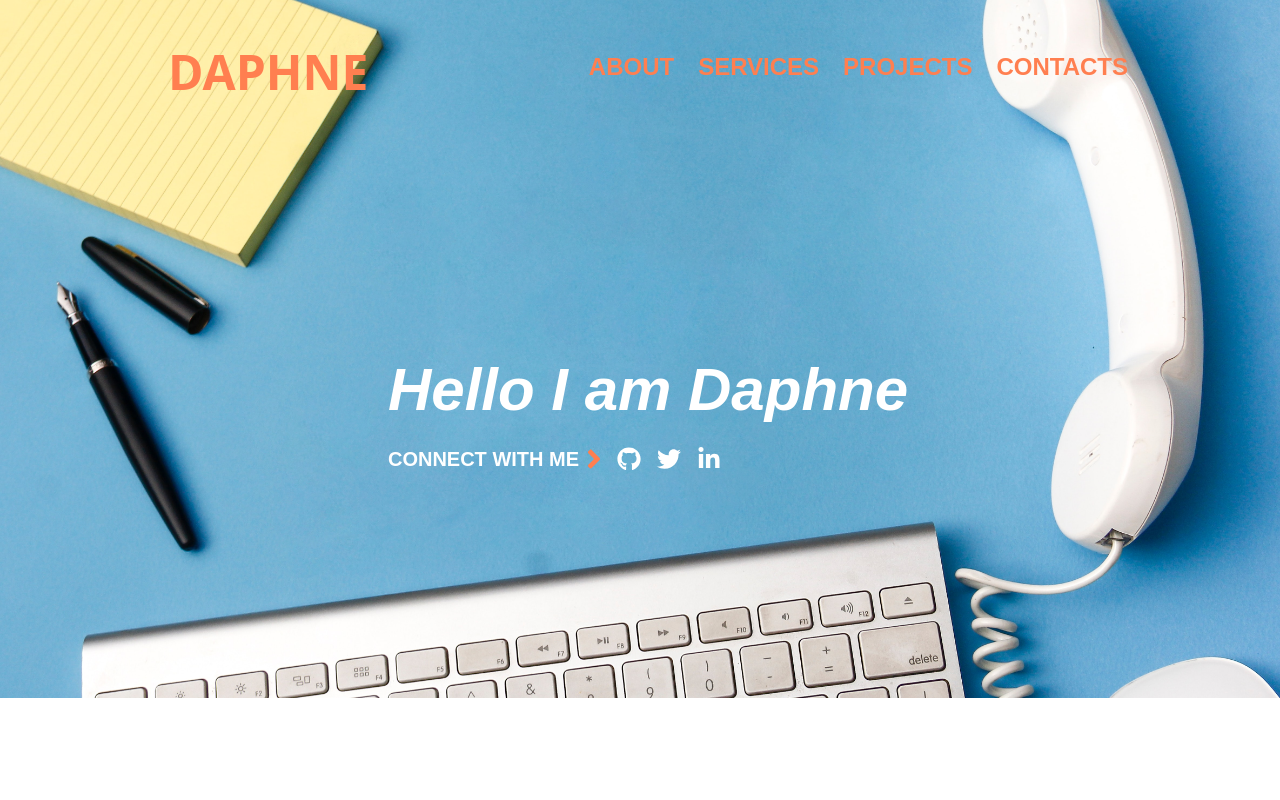
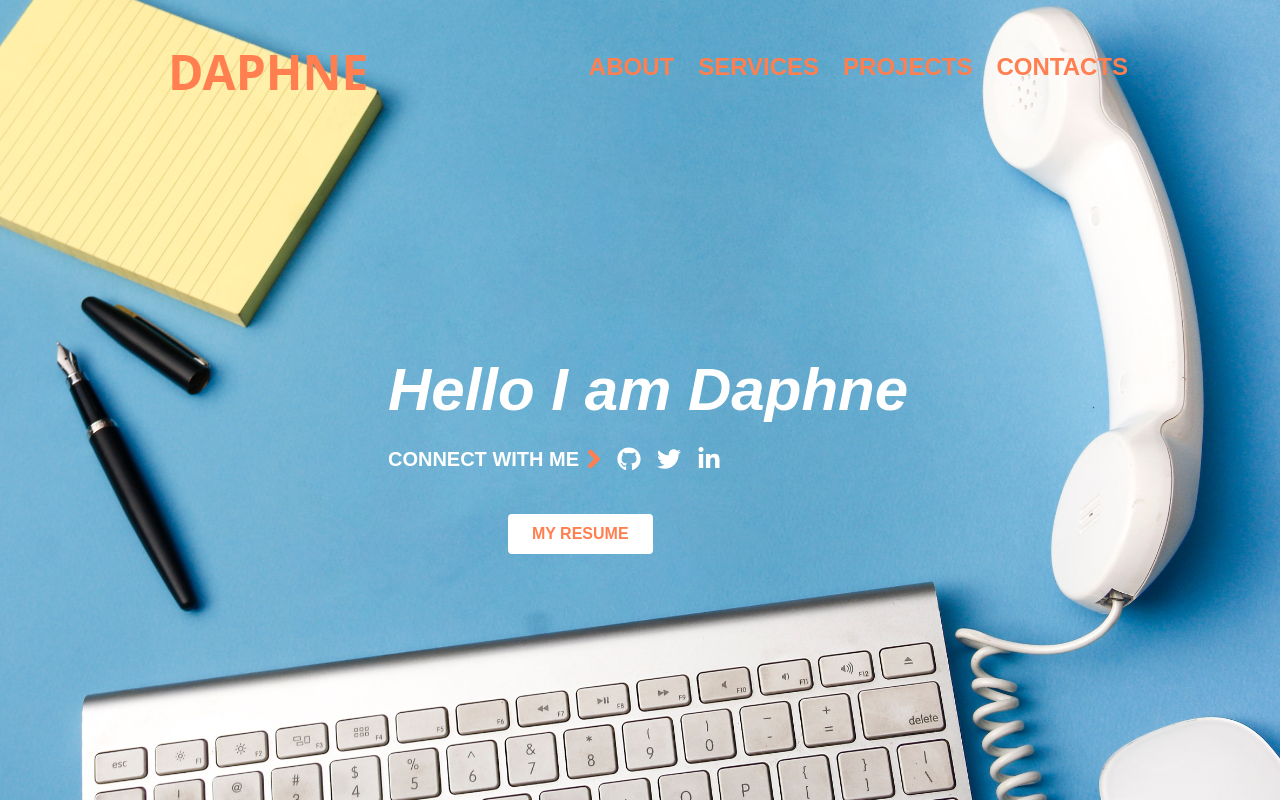
Before and after one commit to Naggayi-Daphne-Pearl/resume-, a React (Create React App) app: page / in a window 1280 px wide. Shown: the top 800 px of the page. Built offline with nearby package versions, Linux system fonts and the light colour scheme.

Commit message:
add resume button

```diff
--- /dev/null
+++ b/src/components/Button.js
@@ -0,0 +1,12 @@
+import React from 'react'
+
+const Button = (props) => {
+  return (
+    <button className='bg-white text-yellow font-semibold  font-body py-2 px-6 rounded md:ml-8 hover:bg-text-yellow uppercase font-header
+    duration-500'>
+      {props.children}
+    </button>
+  )
+}
+
+export default Button
--- a/src/components/Hero.js
+++ b/src/components/Hero.js
@@ -8,6 +8,9 @@ import {
   FaAngleRight,
 } from "react-icons/fa";
 import { BsChevronRight } from "react-icons/bi";
+import Button from './Button'
+import myResume from "../assets/resume/my-cv.pdf";
+
 
 function Hero() {
   return (
@@ -57,6 +60,18 @@ function Hero() {
                   </a>
                 </div>
               </div>
+
+              <div className="p-10 mx-12 ">
+                <Button >
+                  <a href={myResume}>
+                    my resume
+                  </a>
+
+                </Button>
+              </div>
+
+
+
             </div>
           </div>
         </div>
```
